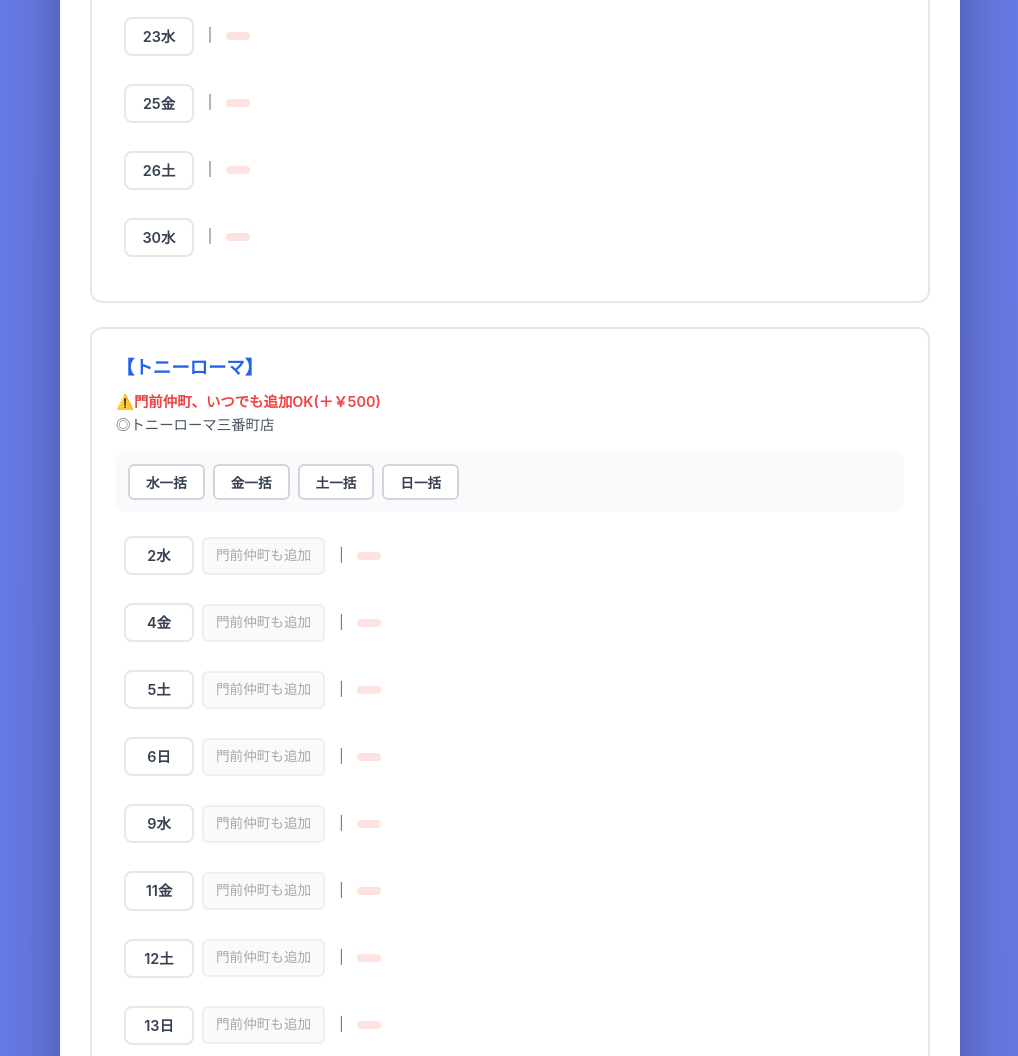
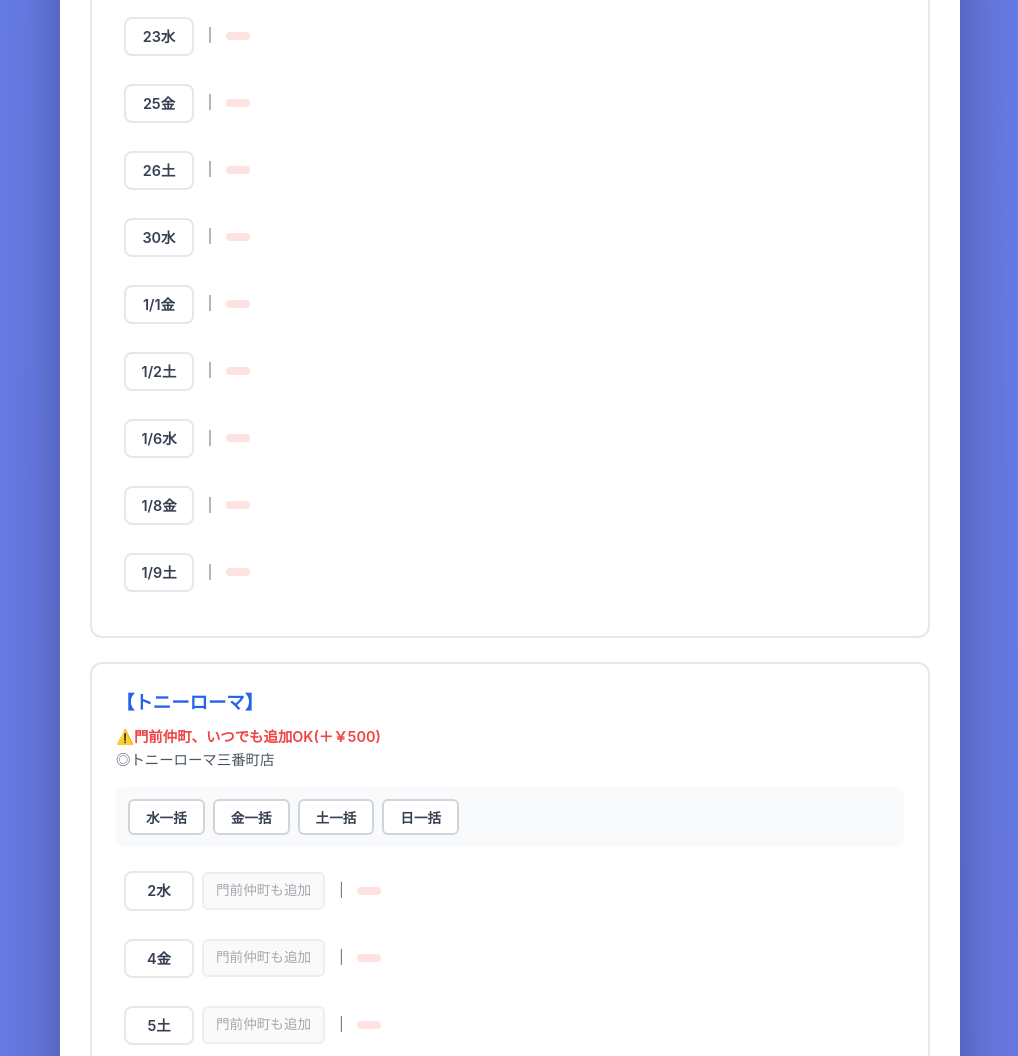
Before and after one commit to soyoshi314/CreateShift, a plain HTML site: page index.html in a window 1280 px wide. Shown: the part 2628-3684 px from the top of the page, without its empty margins (130-1148 px from the left). Drawn offline with Linux system fonts and the light colour scheme.

Commit message:
Update index.html

```diff
--- a/index.html
+++ b/index.html
@@ -1174,10 +1174,10 @@
             HOLIDAYS: [], // 指定した日は、「祝」とついて、「data-holidays」属性が付与されている店舗に強制表示します
             EXTRA_DATES: [26,27,28,29,30,31], // 指定した日は、「data-extra」属性が付与されている店舗に強制表示します
             HIDDEN_DATES: [],
-            // 翌月分（不要な月はnullにする）※「data-extra」属性が付与されている店舗のみ対象
+            // 翌月分（不要な月はnullにする）
             EXTRA_NEXT_MONTH: {
-                       days: [1,2,3,4,5,6,7,8,9,10], // 翌月の対象期間。この中から店舗の曜日（data-days）に合う日だけ表示します
-                    extraDates: [],    // 指定した日は、曜日に関係なく強制表示します（当月の EXTRA_DATES と同じ）
+                       days: [1,2,3,4,5,6,7,8,9,10], // 翌月の対象期間。全店舗で、この中から曜日（data-days）に合う日だけ表示します
+                    extraDates: [],    // 指定した日は、「data-extra」属性が付与されている店舗に強制表示します（当月の EXTRA_DATES と同じ）
                     holidays: [],      // 1/1〜1/3を「祝」表示にしたい場合。「data-holidays」属性の店舗に強制表示します
                     preHolidays: []    // 「data-pre-holidays」属性の店舗に強制表示します
                             }
@@ -1317,15 +1317,16 @@
             getExtraDates(block, allowedDays, skip = {}) {
                 const dates = [];
 
-                if (block.hasAttribute('data-extra')) {
-                    if (!skip.extraDates) {
+                if (block.hasAttribute('data-extra') && !skip.extraDates) {
                     dates.push(...CONFIG.EXTRA_DATES.map(d => ({ month: CONFIG.MONTH, day: d })));
                 }
+
+                // 翌月分：全ブロック共通で days のうち曜日が合う日 ＋ 属性に応じた強制表示日
                 const next = CONFIG.EXTRA_NEXT_MONTH;
                 if (!skip.extraNextMonth && next) {
                     const nextMonth = CONFIG.MONTH + 1;
                     const forced = [
-                            ...(next.extraDates || []),
+                        ...(block.hasAttribute('data-extra') ? (next.extraDates || []) : []),
                         ...(block.hasAttribute('data-holidays') ? (next.holidays || []) : []),
                         ...(block.hasAttribute('data-pre-holidays') ? (next.preHolidays || []) : []),
                     ];
@@ -1334,7 +1335,6 @@
                         .concat(forced.filter(d => !next.days.includes(d)))
                         .sort((a, b) => a - b);
                     dates.push(...nextDays.map(d => ({ month: nextMonth, day: d })));
-                    }
                 }
 
                 if (block.hasAttribute('data-holidays')) {
```
Lines whose indentation alone changed are shown as unchanged.
